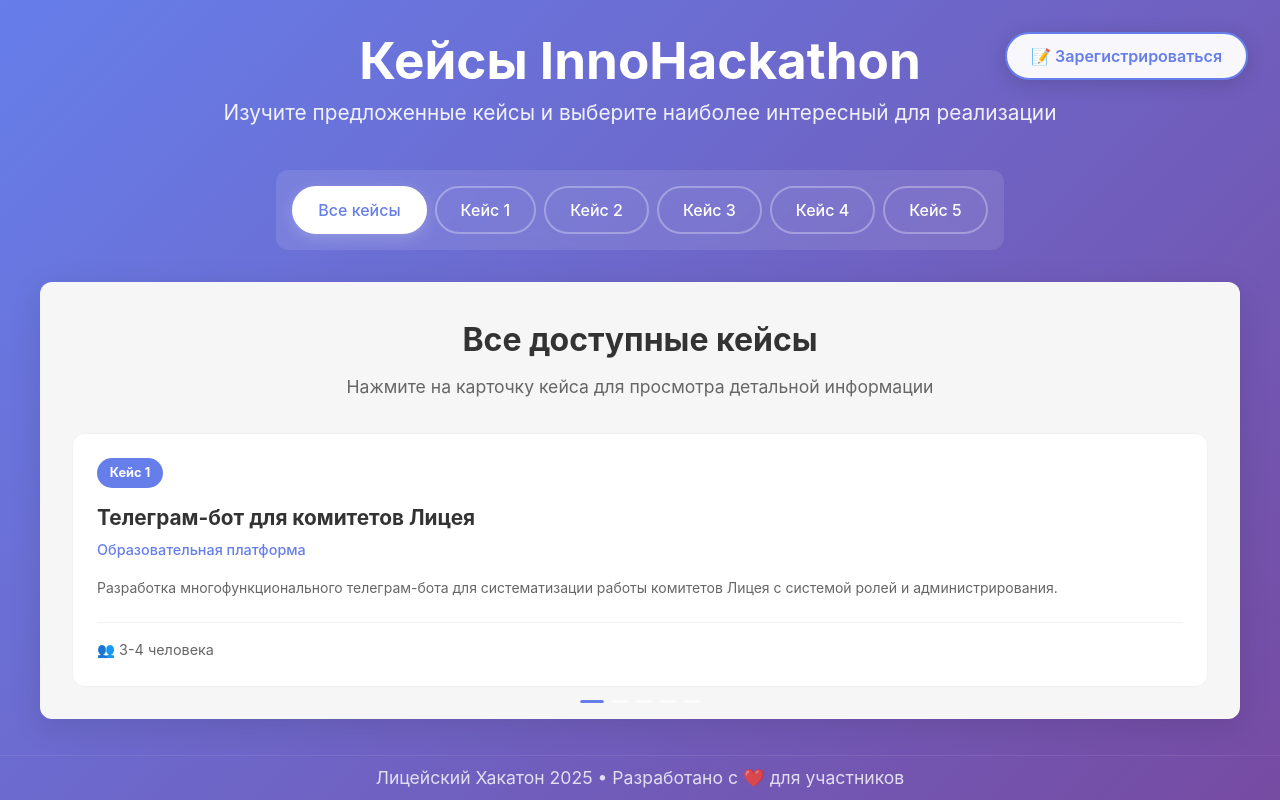
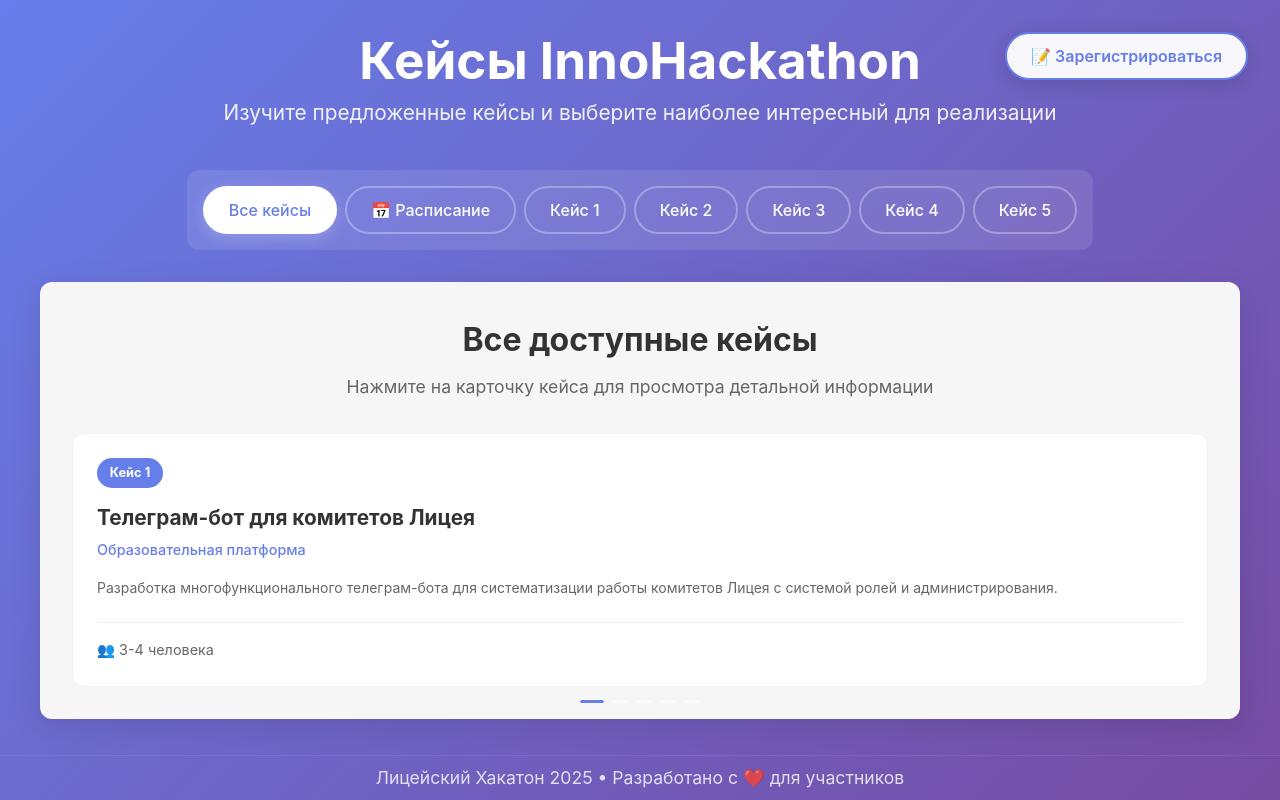
Before and after one commit to letsdyethissworld/InnoHackWebsite, a React (Vite) app: page / in a window 1280 px wide. Built offline with nearby package versions, Linux system fonts and the light colour scheme.

Commit message:
Update DesktopTabs.jsx

```diff
--- a/src/components/DesktopTabs.jsx
+++ b/src/components/DesktopTabs.jsx
@@ -11,6 +11,14 @@
         >
           Все кейсы
         </button>
+
+        <button
+          className={`tab-btn ${activeTab === "schedule" ? "active" : ""}`}
+          onClick={() => onTabChange("schedule")}
+        >
+          📅 Расписание
+        </button>
+
         {cases.map((caseItem) => (
           <button
             key={caseItem.id}
```
